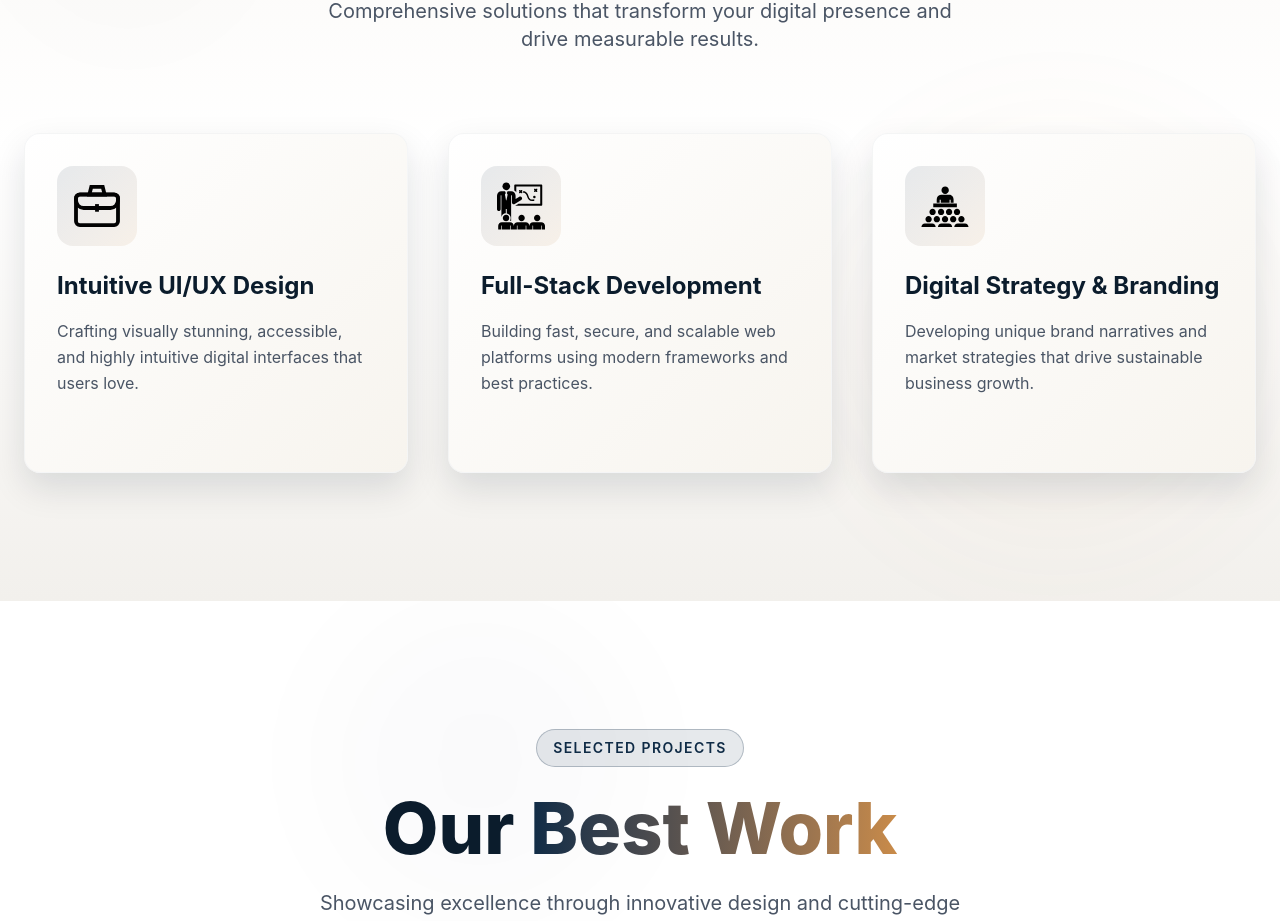
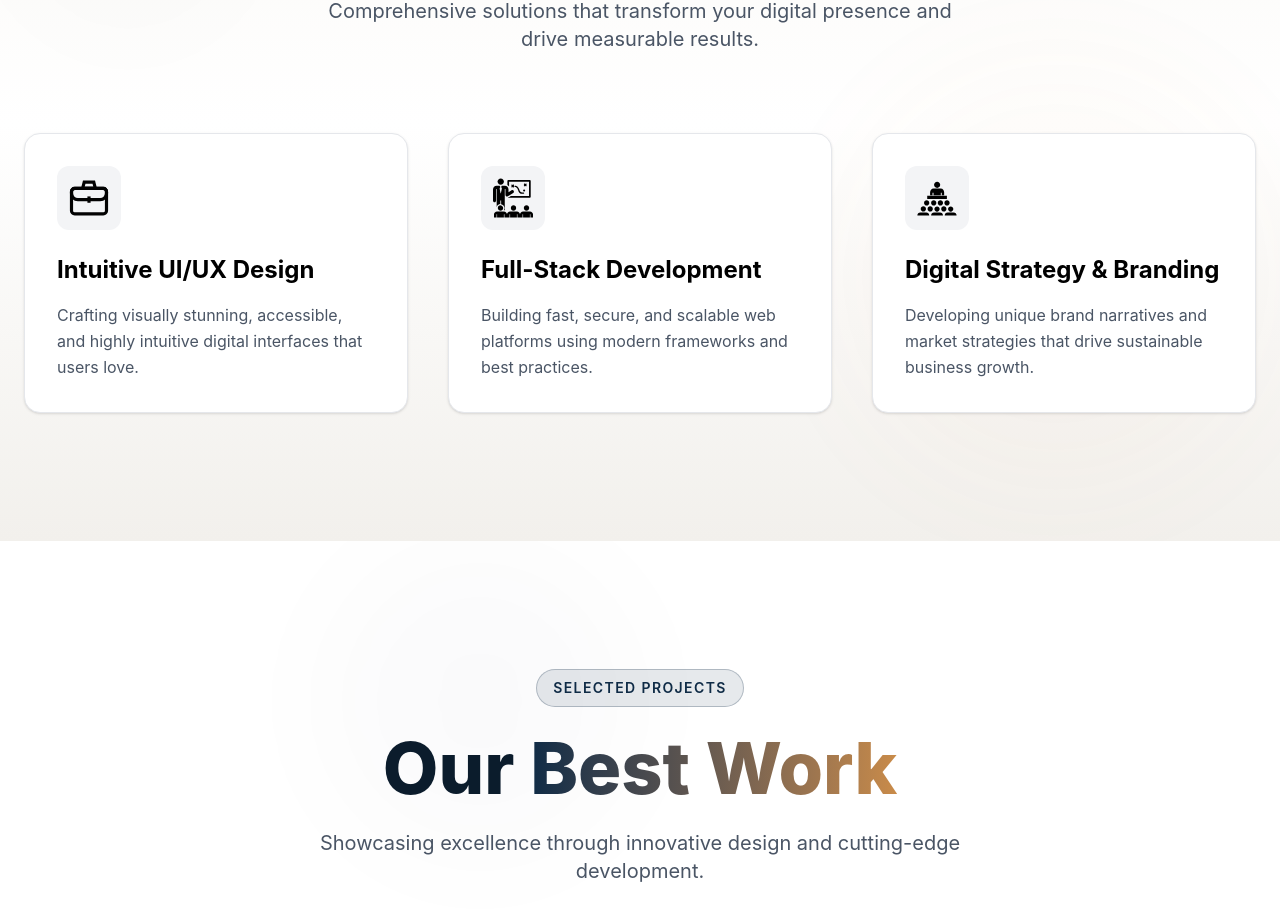
Before and after one commit to theEquinoxDev/Freelance-Agency-Portfolio, a React (Vite) app: page / in a window 1280 px wide. Shown: the part 1375-2296 px from the top of the page. Built offline with nearby package versions, Linux system fonts and the light colour scheme.

Commit message:
revisions by client

```diff
--- a/src/components/ServiceCard.jsx
+++ b/src/components/ServiceCard.jsx
@@ -1,44 +1,18 @@
-import { motion } from "framer-motion"
-
 export default function ServiceCard({ icon, title, description, index = 0 }) {
   return (
-    <motion.div
-      initial={{ opacity: 0, y: 50 }}
-      whileInView={{ opacity: 1, y: 0 }}
-      viewport={{ once: true, amount: 0.3 }}
-      whileHover={{ y: -12, scale: 1.02 }}
-      transition={{ duration: 0.5, delay: index * 0.1, type: "spring", stiffness: 300, damping: 20 }}
-      className="relative p-8 bg-linear-to-br from-white to-[#f7f4ee] rounded-2xl border border-gray-100/80 shadow-card hover:shadow-[0_30px_70px_rgba(15,43,70,0.12)] cursor-pointer group overflow-hidden"
-    >
-      <div className="absolute inset-0 bg-linear-to-br from-primary/5 to-accent/5 opacity-0 group-hover:opacity-100 transition-opacity duration-300"></div>
+    <div className="relative p-8 bg-white rounded-2xl border border-gray-200 shadow-sm hover:shadow-md cursor-pointer group transition-shadow duration-300">
+      <div className="relative z-10">
+        <div className="w-16 h-16 mb-6 p-3 bg-gray-100 rounded-xl flex items-center justify-center group-hover:bg-gray-200 transition-colors duration-300">
+          <img src={icon} alt={title} className="w-full h-full object-contain" />
+        </div>
 
-      <div className="absolute top-0 right-0 w-24 h-24 bg-linear-to-br from-primary/10 to-transparent rounded-bl-full opacity-0 group-hover:opacity-100 transition-opacity duration-300"></div>
-
-      <div className="relative z-10">
-        <motion.div
-          whileHover={{ rotate: [0, -10, 10, -10, 0], scale: 1.1 }}
-          transition={{ duration: 0.5 }}
-          className="w-20 h-20 mb-6 p-4 bg-linear-to-br from-primary/10 to-accent/10 rounded-2xl flex items-center justify-center group-hover:bg-linear-to-br group-hover:from-primary/15 group-hover:to-accent/15 transition-all duration-300"
-        >
-          <img src={icon} alt={title} className="w-full h-full object-contain group-hover:scale-110 transition-transform duration-300" />
-        </motion.div>
-
-        <h3 className="text-2xl font-bold mb-4 text-dark-bg group-hover:text-primary transition-colors duration-300">
+        <h3 className="text-2xl font-bold mb-4 text-black">
           {title}
         </h3>
-        <p className="text-gray-600 leading-relaxed group-hover:text-gray-700 transition-colors duration-300">
+        <p className="text-gray-600 leading-relaxed">
           {description}
         </p>
-
-        <motion.div
-          initial={{ x: 0, opacity: 0 }}
-          whileHover={{ x: 5, opacity: 1 }}
-          className="mt-6 text-primary font-bold text-sm flex items-center gap-2"
-        >
-          Learn more
-          <span>→</span>
-        </motion.div>
       </div>
-    </motion.div>
+    </div>
   )
 }
```
